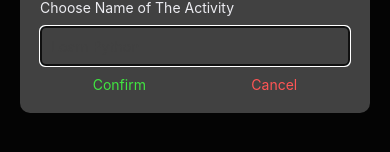
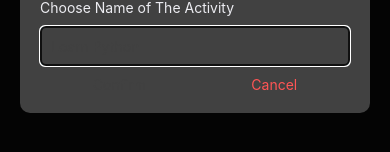
Before and after one commit to indraworks/rn-expo-note-filip, a React Native app: screen / in a window 390 px wide. Shown: the part 376-528 px from the top of the page. Built offline with nearby package versions, Linux system fonts and the light colour scheme.

Commit message:
display error disable button

```diff
--- a/src/components/activity/ItemCreate.js
+++ b/src/components/activity/ItemCreate.js
@@ -1,13 +1,27 @@
 import { TextInput, StyleSheet, Pressable } from "react-native";
 import { COLORS } from "../../variables/styles";
 import { FlowModal, FlowText, FlowRow, FlowButton } from "../overrides";
+import { useState } from "react";
+import { generateRandomId } from "../../utils/Function";
 
 export const ItemCreate = () => {
+  //buat state newItem
+  const [newItem, setNewItem] = useState({
+    title: "",
+    id: "",
+    isActivate: false,
+    time: 0,
+  });
   const cancel = () => {
     console.log("Cancel!");
   };
+  const isError = newItem.title === String("");
+  //nilai isError adalah jika ada string kosong!
+  //nah jika string kosong terjadi maka disable itu btton!
+
   const confirm = () => {
-    console.log("Confirm!");
+    const _newItem = { ...newItem, id: generateRandomId() };
+    console.log(_newItem);
   };
   return (
     <FlowModal
@@ -17,12 +31,19 @@ export const ItemCreate = () => {
     >
       <FlowText>Choose Name of The Activity</FlowText>
       <TextInput
+        onChangeText={(title) => setNewItem({ ...newItem, title })}
         style={styles.input}
         placeholder="Learn Python"
         placeholderTextColor={COLORS.semiDarkGray}
       />
       <FlowRow style={styles.space}>
-        <FlowButton ghost type="primary" text={"Confirm"} onPress={confirm} />
+        <FlowButton
+          disabled={isError}
+          ghost
+          type="primary"
+          text={"Confirm"}
+          onPress={confirm}
+        />
         <FlowButton ghost type="danger" text={"Cancel"} onPress={cancel} />
       </FlowRow>
     </FlowModal>
@@ -43,6 +64,15 @@ const styles = StyleSheet.create({
     justifyContent: "space-around",
   },
 });
+
+/*
+mmbuat newItem pada saat kita masukan di input nah utk itu ada functuon builtin di input
+namanya OnChangeText dimana terima ,masukan nah masukan ini di masukan ke variable state
+yaitu newItem ,jadi kita buat statenya  neItem,setNewItem = { ..bla ..bla }
+nah utk id kita bisa generated functuon ID randoom
+
+*/
+
 /*
 Pada Item Create kita buat  input dalam modal dan tombol confirm dan yes dibawahnya
  nah utk button kita akan buat re-usable button yg mana bisa di pakai di berbagai tempat
--- a/src/components/overrides/Button.js
+++ b/src/components/overrides/Button.js
@@ -9,7 +9,7 @@ import { COLORS } from "../../variables/styles";
 //utk masukan ...rest itu sisanya yg lain,
 // atau mewakili kalaj ada fucntion atau param /variable yg masuk!
 
-export const FlowButton = ({ text, ghost, type, ...rest }) => {
+export const FlowButton = ({ text, ghost, disabled, type, ...rest }) => {
   const webOnly = Platform.OS === "web" ? { userSelect: "none" } : {};
   const color =
     type === "primary"
@@ -20,25 +20,32 @@ export const FlowButton = ({ text, ghost, type, ...rest }) => {
       ? COLORS.brightYellow
       : COLORS.brightBlue;
 
-  const isGhost = ghost || false;
+  const isGhost = ghost ?? false;
+  const isDisabled = disabled ?? false;
+
+  //tanda ?? ini adalah utk check null dan undefined maka dia false!
 
   const buttonStyle = isGhost
     ? { backgroundColor: "transparent" }
     : {
-        backgroundColor: color,
+        backgroundColor: isDisabled ? COLORS.semiDarkGray : color,
         padding: 10,
         borderRadius: 5,
       };
 
   const textStyle = isGhost
     ? //jamgan taruh color aja karena color adalah ibjec jadi harus {color} bukan color  aja!
-      { color }
+      { color: isDisabled ? COLORS.semiDarkGray : color }
     : {
-        color: COLORS.white,
+        color: isDisabled ? COLORS.darkGray : COLORS.white,
       };
 
   return (
-    <Pressable {...rest} style={{ ...buttonStyle, ...webOnly }}>
+    <Pressable
+      disabled={isDisabled}
+      {...rest}
+      style={{ ...buttonStyle, ...webOnly }}
+    >
       <Text style={{ ...textStyle }}>{text}</Text>
     </Pressable>
   );
--- a/src/utils/Function.js
+++ b/src/utils/Function.js
@@ -27,3 +27,19 @@ export const formatTime = (milliseconds) => {
 
   return `${hours}:${minutes}:${seconds}`;
 };
+
+export const generateRandomId = (length = 10) => {
+  const characters =
+    "ABCDEFGHIJKLMNOPQRSTUVWXYZabcdefghijklmnopqrstuvwxyz0123456789";
+  let randomId = "";
+  for (let i = 0; i < length; i++) {
+    //ambil randomIndex
+    const randomIndex = Math.floor(Math.random() * characters.length);
+    //mathFloor utk genapkan ,Math.Random()* pangkamg caractehr =10
+    //nnti kluar index ini hasil ramdom trus ambil cahracter di caracters base dari idx random yg didapat!
+    //trus masukan itu kerandom id  caracter tadi tiap caracted yg didapat ditambahkan ke carater yg sudah ada
+    //dari rumus dinawah ini:
+    randomId += characters.charAt(randomIndex);
+  }
+  return randomId;
+};
```
